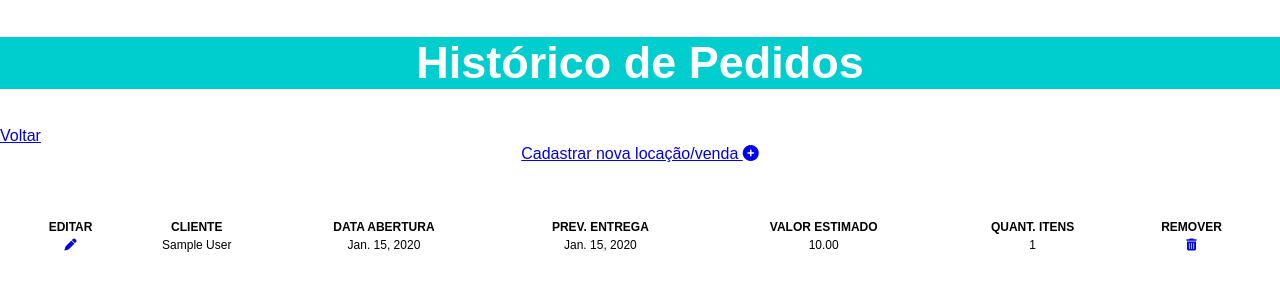
After one commit to xflr/locadora_admin, a Django app: page /pedidos/ in a window 1280 px wide. The commit adds this page. Shown: the top 300 px of the page. Run offline with Django 3.2, Linux system fonts and the light colour scheme; a user stored in the database is signed in; tables that the repository leaves empty hold one stand-in row (values such as "Sample post"); some libraries are stand-ins or nearby versions.

Commit message:
Lista de pedidos com soma de itens

```diff
--- a/locadora/settings.py
+++ b/locadora/settings.py
@@ -25,7 +25,7 @@ SECRET_KEY = 'django-insecure-kj38_!_i_7ev4vzo!m)grk&=q-ndml+)yym)r46=owd$49wf1!
 # SECURITY WARNING: don't run with debug turned on in production!
 DEBUG = True
 
-ALLOWED_HOSTS = ['ec2-54-167-106-129.compute-1.amazonaws.com']
+ALLOWED_HOSTS = ['ec2-52-90-132-236.compute-1.amazonaws.com']
 
 
 # Application definition
--- a/locadora_admin/models.py
+++ b/locadora_admin/models.py
@@ -1,9 +1,9 @@
 from django.db import models
 from django.contrib.auth.models import User
 from datetime import datetime, date
+from django.db.models import Q, Count
 
 # Create your models here.
-
 
 class Genero(models.Model):
    id = models.AutoField(primary_key=True)
@@ -67,6 +67,7 @@ class Pedidos(models.Model):
    valor_multa = models.DecimalField(max_digits=15, decimal_places=2, null=True)
    valor_final = models.DecimalField(max_digits=15, decimal_places=2, null=True)
    observacoes = models.CharField(max_length=300, null=True)
+   quant_itens_pedido = lambda self: self.itens_pedido_set.count()
    pago = models.BooleanField()
    compra = models.BooleanField()
    status = models.BooleanField()
--- a/locadora_admin/urls.py
+++ b/locadora_admin/urls.py
@@ -5,7 +5,7 @@ from django.contrib.auth.decorators import login_required, permission_required
 from django.views.generic import TemplateView
 from django.contrib import admin
 from django.conf.urls import include
-from .views import Home, Home_Cat_Preco, Del_Cat_Preco, Create_Cat_Preco, Edit_Cat_Preco, Home_Genero, Del_Genero, Create_Genero, Edit_Genero, Home_Clientes, Del_Clientes, Create_Clientes, Edit_Clientes, Home_Inventario, Create_Inventario, Edit_Inventario, Del_Inventario
+from .views import Home, Home_Cat_Preco, Del_Cat_Preco, Create_Cat_Preco, Edit_Cat_Preco, Home_Genero, Del_Genero, Create_Genero, Edit_Genero, Home_Clientes, Del_Clientes, Create_Clientes, Edit_Clientes, Home_Inventario, Create_Inventario, Edit_Inventario, Del_Inventario, Home_Pedidos, Create_Pedidos, Del_Pedidos, Edit_Pedidos
 
 urlpatterns = [
 	      path('', login_required(Home.as_view()), name='home'),
@@ -25,6 +25,12 @@ urlpatterns = [
               path('new_inventario/', login_required(Create_Inventario.as_view()), name='new_inventario'),
               path('del_inventario/<int:id>/', permission_required('locadora_admin.delete_inventario')(Del_Inventario.as_view()), name='del_inventario'),
               path('edit_inventario/<int:id>/', permission_required('locadora_admin.change_inventario')(Edit_Inventario.as_view()), name='edit_inventario'),
+
+              path('pedidos/', login_required(Home_Pedidos.as_view()), name='pedidos'),
+              path('new_pedidos/', login_required(Create_Pedidos.as_view()), name='new_pedidos'),
+              path('del_pedidos/<int:id>/', permission_required('locadora_admin.delete_inventario')(Del_Pedidos.as_view()), name='del_pedidos'),
+              path('edit_pedidos/<int:id>/', permission_required('locadora_admin.change_inventario')(Edit_Pedidos.as_view()), name='edit_pedidos'),
+
               path('health', views.health, name='health'),
               path('404', views.handler404, name='404'),
               path('500', views.handler500, name='500'),
--- a/locadora_admin/views.py
+++ b/locadora_admin/views.py
@@ -5,8 +5,8 @@ from django.http import JsonResponse
 from django.views.generic import TemplateView
 from django.http import Http404
 from django.shortcuts import render, redirect, get_object_or_404
-from .models import Cat_Preco, Genero, Clientes, Inventario
-from .forms import Cat_Preco_Form, Genero_Form, Clientes_Form, Inventario_Form
+from .models import Cat_Preco, Genero, Clientes, Inventario, Pedidos, Itens_Pedido
+from .forms import Cat_Preco_Form, Genero_Form, Clientes_Form, Inventario_Form, Pedidos_Form
 from django.utils import timezone
 
 class Home(TemplateView):
@@ -388,6 +388,97 @@ class Create_Inventario(LoginRequiredMixin, TemplateView):
                    print("invalid form")
                    print("errors:", form.errors)
 
+class Home_Pedidos(TemplateView):
+   template_name = 'pedidos.html'
+
+   def get(self, request, *args):
+       data = Pedidos.objects.all()
+       args = {'pub': data}
+       return render(request, self.template_name, args)
+
+class Edit_Pedidos(LoginRequiredMixin, TemplateView):
+   template_name = 'edit_pedidos.html'
+
+   def get(self, request, *args, **kwargs):
+       id = int(kwargs['id'])
+       post = get_object_or_404(Pedidos, id=id)
+       print("post:", post)
+       form = Pedidos_Form(instance=post)
+       data = Pedidos.objects.all()
+       for d in data:
+           print("Nome:", d.nome)
+       args = {'id': id, 'form': form, 'post': post, 'data': data}
+       return render(request, self.template_name, args)
+
+   def post(self, request, **kwargs):
+       pedidos = get_object_or_404(Pedidos, id=int(kwargs['id']))
+       if request.method == "POST":
+           form = Pedidos_Form(request.POST, instance=pedidos)
+           if request.POST.get("submitbtn"):
+               if form.is_valid():
+                   print("validating form")
+                   post = form.save(commit=False)
+                   post.save()
+                   print("form saved")
+                   return redirect('pedidos')
+               else:
+                   print("invalid form")
+                   print("errors:", form.errors)
+
+class Del_Pedidos(LoginRequiredMixin, TemplateView):
+   template_name = 'del_pedidos.html'
+
+   def get(self, request, *args, **kwargs):
+       id = int(kwargs['id'])
+       post = get_object_or_404(Pedidos, id=id)
+       print("post:", post)
+       form = Pedidos_Form(instance=post)
+       args = {'id': id, 'form': form, 'post': post}
+       return render(request, self.template_name, args)
+
+   def post(self, request, **kwargs):
+       pedidos = get_object_or_404(Pedidos, id=int(kwargs['id']))
+       if request.method == "POST":
+           form = Pedidos_Form(request.POST, instance=pedidos)
+           if request.POST.get("submitbtn"):
+               #if form.is_valid():
+                   print("validating form")
+                  # post = form.save(commit=False)
+                  # post.save()
+                   pedidos.delete()
+                   print("form saved")
+                   return redirect('pedidos')
+               #else:
+               #    print("invalid form")
+               #    print("errors:", form.errors)
+
+
+
+class Create_Pedidos(LoginRequiredMixin, TemplateView):
+   template_name = 'new_pedidos.html'
+
+   def get(self, request, *args):
+       form = Pedidos_Form()
+       pedidos = Pedidos.objects.all()
+       args = {'form': form, 'posts': pedidos}
+       return render(request, self.template_name, args)
+
+   def post(self, request):
+       print("inside post")
+       if request.method == "POST":
+           form = Pedidos_Form(request.POST)
+           if request.POST.get("submitbtn"):
+               print("Submit clicked")
+               if form.is_valid():
+                   print("validating form")
+                   post = form.save(commit=False)
+                   post.save()
+                   print("form saved")
+                   return redirect('Pedidos')
+               else:
+                   print("invalid form")
+                   print("errors:", form.errors)
+
 
 def health(request):
    state = {"status": "UP"}
--- a/templates/index.html
+++ b/templates/index.html
@@ -14,7 +14,7 @@
 </div>
 
 <div align="center">
-
+<a href='./pedidos/'>GERENCIAR LOCAÇÕES</a>
 </div>
 
 <div class="content">
--- /dev/null
+++ b/templates/pedidos.html
@@ -0,0 +1,55 @@
+<!DOCTYPE html>
+{% load static %}
+<html lang="en">
+<head>
+   <meta charset="UTF-8">
+   <title>Histórico de Pedidos</title>
+
+   <script src='{% static 'js/font.js' %}'></script>
+   <link href="{% static 'css/default.css' %}" rel="stylesheet" type="text/css" media="all"/>
+
+</head>
+<body>
+<div class="header">
+ <h2>Histórico de Pedidos</h2>
+</div>
+<a href='/'>Voltar</a>
+<div align="center">
+
+<a href="{% url 'new_pedidos' %}"> Cadastrar nova locação/venda  <i class="fa fa-plus-circle" aria-hidden="true"></i></a>
+</div>
+
+<div class="content">
+<br>
+<table style="width:100%;font-size:12px;text-align: center;">
+<thead>
+   <tr>
+	<th>EDITAR</th>
+	<th>CLIENTE</th>
+	<th>DATA ABERTURA</th>
+	<th>PREV. ENTREGA</th>
+	<th>VALOR ESTIMADO</th>
+	<th>QUANT. ITENS</th>
+	<th>REMOVER</th>
+   </tr>
+</thead>
+<tbody>
+{% for p in pub %}
+<tr>
+   <td> <a href="{% url 'edit_pedidos' p.id %}">  <i class="fa fa-pen"></i></a></td>
+   <td> {{ p.cliente.nome }} </td>
+   <td> {{ p.data_abertura }} </td>
+   <td> {{ p.data_prev_fechamento }} </td>
+   <td> {{ p.valor_previsto }} </td>
+   <td> {{ p.quant_itens_pedido }} </td>
+   <td> <a href="{% url 'del_pedidos' p.id %}"> <i class="fa fa-trash"></i></a></td>
+   <p class="card-text">{{p.post|slice:":200" }}</p>
+</tr>
+{% endfor %}
+</tbody>
+</table>
+</div>
+
+
+</body>
+</html>
```
Also changed, not shown: locadora_admin/forms.py (+23 -0 lines), templates/del_pedidos.html (added, +55 -0 lines), templates/edit_pedidos.html (added, +87 -0 lines), templates/new_pedidos.html (added, +93 -0 lines), README.md, 1 other file.
